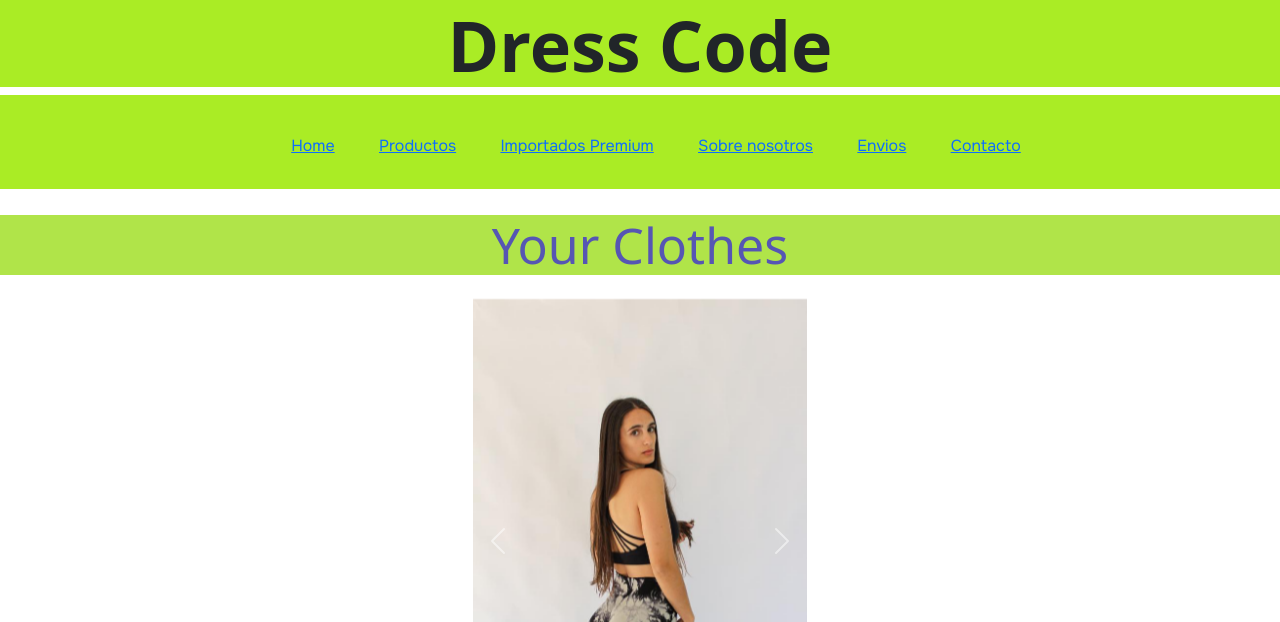
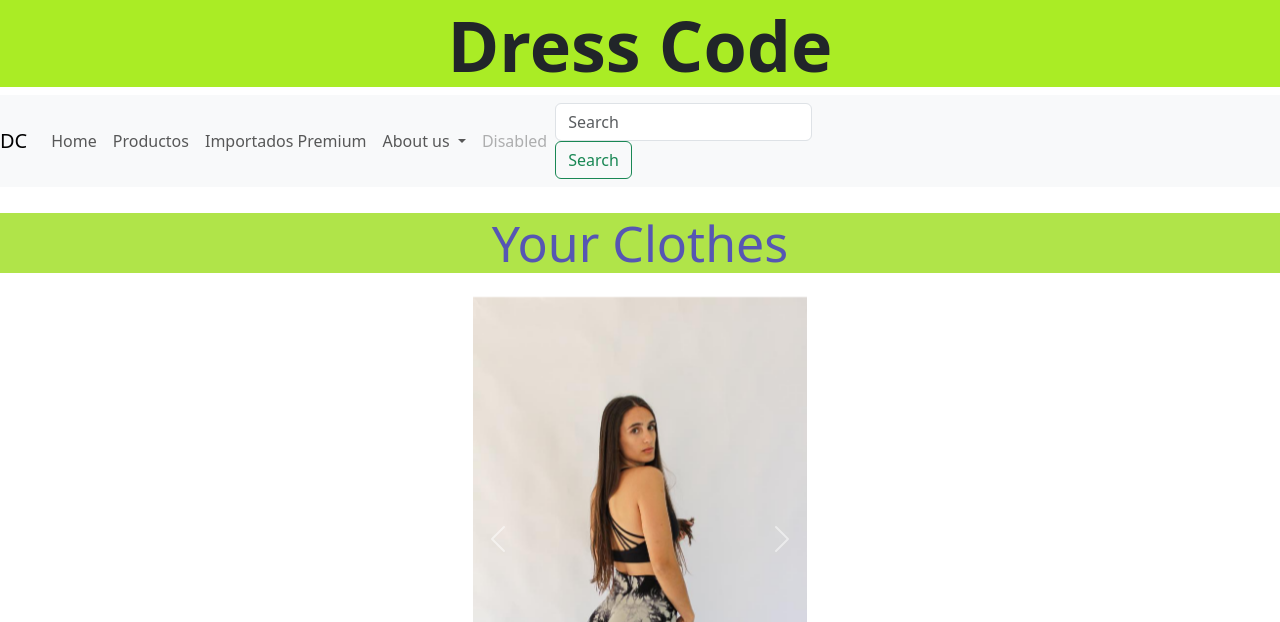
Before and after one commit to NaiaraWet/PF-DressCode-wetzel, a plain HTML site: page index.html in a window 1280 px wide. Shown: the part 178-800 px from the top of the page. Drawn offline with nearby package versions, Linux system fonts and the light colour scheme.

Commit message:
Proyecto-muestra

```diff
--- a/index.html
+++ b/index.html
@@ -40,27 +40,45 @@
     </div>
 
     <!--realizarlo con ul y li-->
-    <nav class="menu">
-      <ul>
-        <li>
-          <a href="./index.html">Home</a>
+    <nav class="navbar navbar-expand-lg navbar-light bg-light">
+      <a class="navbar-brand" href="#">DC</a>
+      <button class="navbar-toggler" type="button" data-toggle="collapse" data-target="#navbarSupportedContent" aria-controls="navbarSupportedContent" aria-expanded="false" aria-label="Toggle navigation">
+        <span class="navbar-toggler-icon"></span>
+      </button>
+
+      <div class="collapse navbar-collapse" id="navbarSupportedContent">
+        <ul class="navbar-nav mr-auto">
+          <li class="nav-item active">
+            <a class="nav-link" href="./index.html">Home <span class="sr-only"></span></a>
           </li>
-        <li>
-          <a href="./pages/productos.html">Productos</a>
+          <li class="nav-item">
+            <a class="nav-link" href="./pages/productos.html">Productos</a>
           </li>
-        <li>
-          <a href="./pages/importados-premium.html">Importados Premium</a>
+          <li class="nav-item">
+            <a class="nav-link" href="./pages/importados-premium.html">Importados Premium</a>
           </li>
-        <li>
-          <a href="./pages/sobre-nosotros.html">Sobre nosotros</a>
+          <li class="nav-item dropdown">
+            <a class="nav-link dropdown-toggle" href="#" id="navbarDropdown" role="button" data-toggle="dropdown" aria-haspopup="true" aria-expanded="false">
+              About us
+            </a>
+            <ul class="dropdown-menu" aria-labelledby="navbarDropdown">
+              <li><a class="dropdown-item" href="./pages/sobre-nosotros.html">Sobre Nosotros</a></li>
+              <li><a class="dropdown-item" href="./pages/contacto.html">Contacto</a></li>
+              <li><a class="dropdown-item" href="./pages/envios.html">Envíos</a></li>
+              <ul class="dropdown-divider"></ul>
+              <a class="dropdown-item" href="#">Something else here</a>
+
+            </ul>
           </li>
-        <li>
-          <a href="./pages/envios.html">Envios</a>
-        </li>
-        <li>
-          <a href="./pages/contacto.html">Contacto</a>
+          <li class="nav-item">
+            <a class="nav-link disabled" href="#">Disabled</a>
           </li>
         </ul>
+        <form class="form-inline my-2 my-lg-0">
+          <input class="form-control mr-sm-2" type="search" placeholder="Search" aria-label="Search">
+          <button class="btn btn-outline-success my-2 my-sm-0" type="submit">Search</button>
+        </form>
+      </div>
     </nav>
     <div class="your-clothes">
       <h2>Your Clothes</h2>
```
Also changed, not shown: pages/productos.html (+42 -8 lines). Lines whose indentation alone changed are shown as unchanged.
